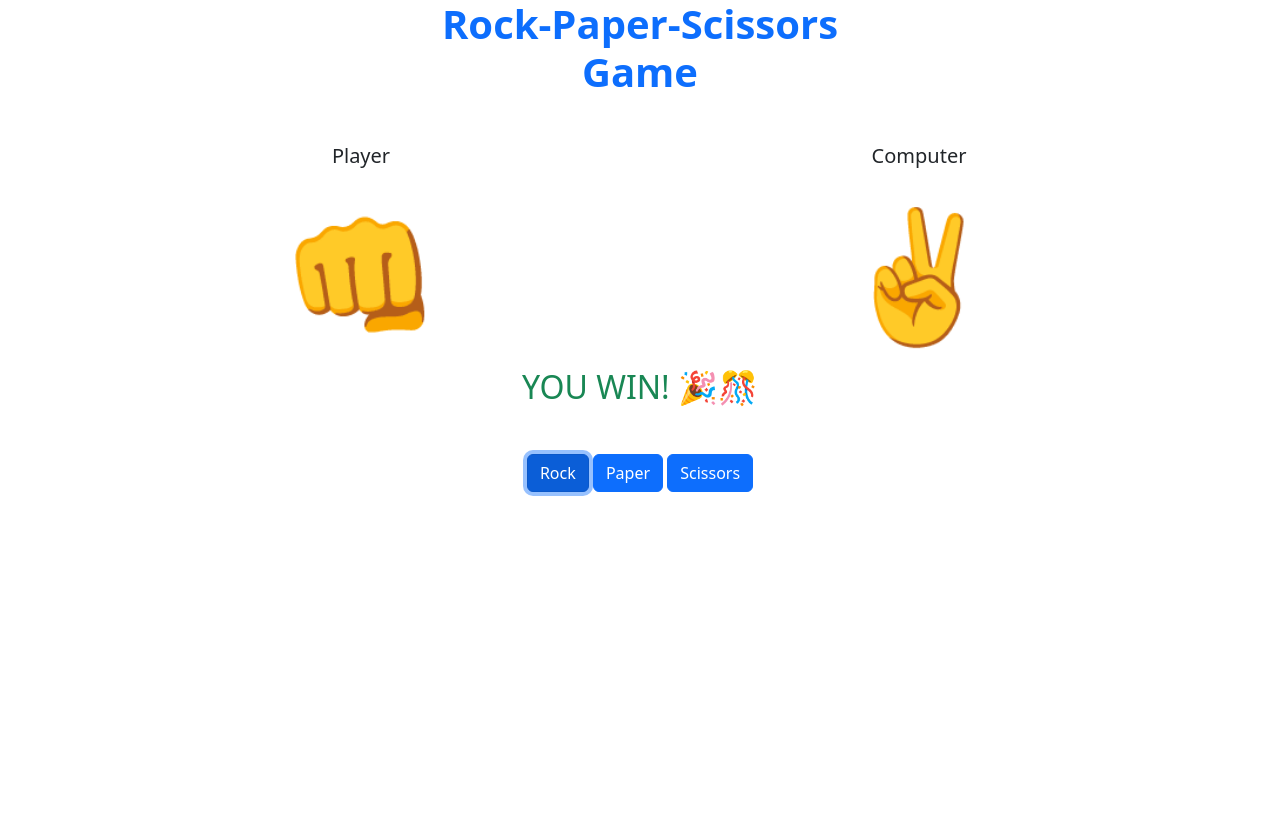
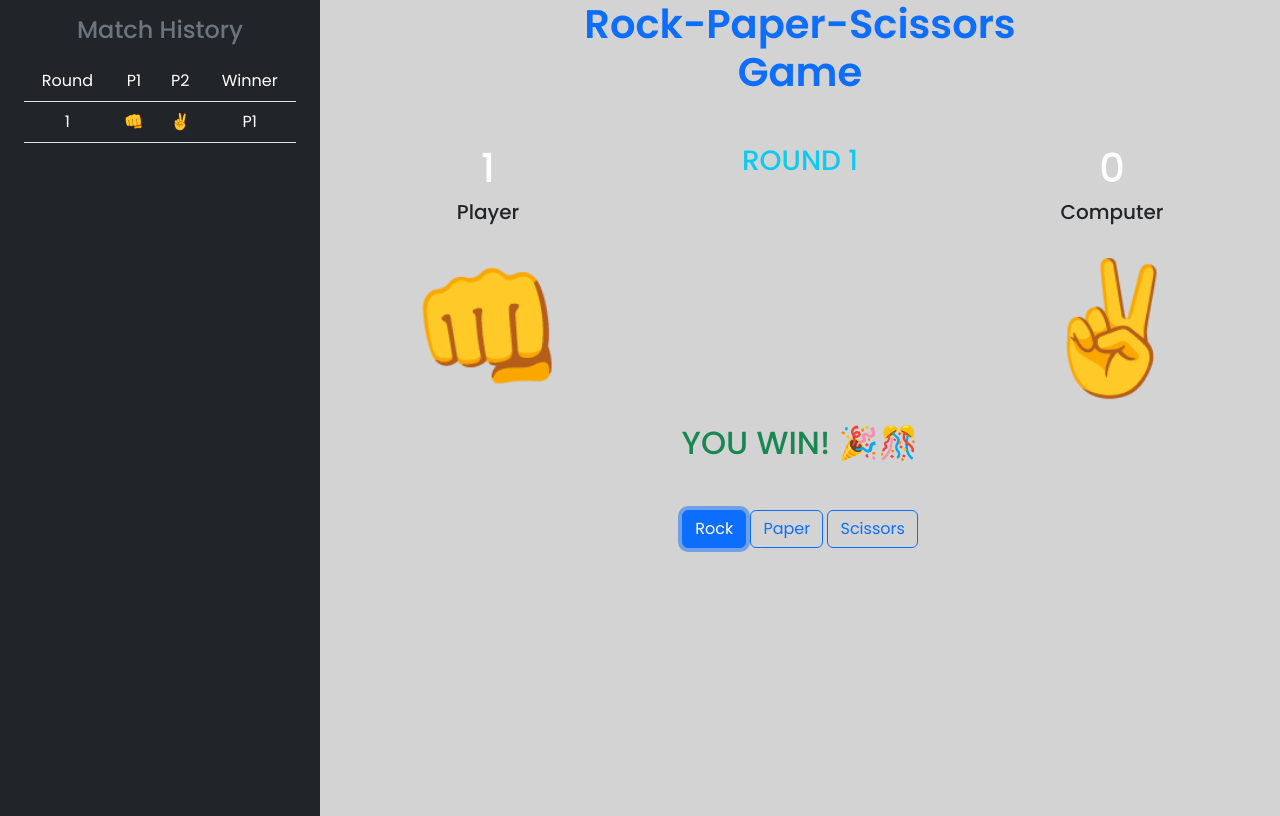
Before and after one commit to DanielPaz19/WD11_EXERCISE20_PAZ_DANIELLE, a website: page index.html in a window 1280 px wide. Both pictures are taken after a click on the button "Rock". Drawn offline with nearby package versions, Linux system fonts and the light colour scheme.

Commit message:
new features:history, winner, round number, etc

```diff
--- a/index.html
+++ b/index.html
@@ -4,23 +4,59 @@
     <meta charset="UTF-8" />
     <meta http-equiv="X-UA-Compatible" content="IE=edge" />
     <meta name="viewport" content="width=device-width, initial-scale=1.0" />
-    <title>Exercise 20</title>
+    <title>Exercise 23</title>
     <link rel="stylesheet" href="style.css" />
+    <link rel="preconnect" href="https://fonts.googleapis.com" />
+    <link rel="preconnect" href="https://fonts.gstatic.com" crossorigin />
+    <link
+      href="https://fonts.googleapis.com/css2?family=Poppins:ital,wght@0,100;0,200;0,300;0,400;0,500;0,600;1,100;1,200;1,300;1,400;1,500;1,600&display=swap"
+      rel="stylesheet"
+    />
   </head>
   <body>
-    <div class="container text-center">
+    <div class="container-fluid text-center">
+      <div class="row">
+        <div class="col-3 bg-dark" style="overflow-y: scroll">
+          <div class="container-fluid history-container">
+            <h4 class="mt-3 text-secondary">Match History</h4>
+
+            <table class="table text-white mt-3 history-table">
+              <thead>
+                <tr>
+                  <th class="fw-normal">Round</th>
+                  <th class="fw-normal">P1</th>
+                  <th class="fw-normal">P2</th>
+                  <th class="fw-normal">Winner</th>
+                </tr>
+              </thead>
+              <tbody></tbody>
+            </table>
+          </div>
+        </div>
+        <div class="col-9" style="height: 100vh">
           <h1 class="fw-bolder text-primary">
             Rock-Paper-Scissors <br />
             Game
           </h1>
 
+          <div
+            class="game-container position-relative"
+            style="min-height: 50vh"
+          >
             <div class="container mt-5">
               <div class="row">
-          <div class="col-6 text-center">
+                <div class="col-4 text-center">
+                  <h1 id="scorePlayer1" class="text-white">0</h1>
                   <h5>Player</h5>
                   <div class="output-player1 output">👊</div>
                 </div>
-          <div class="col-6 text-center">
+                <div class="col-4">
+                  <h3 class="text-info">
+                    ROUND <span class="round-counter">1</span>
+                  </h3>
+                </div>
+                <div class="col-4 text-center">
+                  <h1 id="scorePlayer2" class="text-white">0</h1>
                   <h5>Computer</h5>
                   <div class="output-player2 output">✌️</div>
                 </div>
@@ -34,11 +70,18 @@
             </div>
 
             <div class="container mt-5">
-        <button class="btn btn-primary btn__rock btn__choice">Rock</button>
-        <button class="btn btn-primary btn__paper btn__choice">Paper</button>
-        <button class="btn btn-primary btn__scissors btn__choice">
+              <button class="btn btn-outline-primary btn__rock btn__choice">
+                Rock
+              </button>
+              <button class="btn btn-outline-primary btn__paper btn__choice">
+                Paper
+              </button>
+              <button class="btn btn-outline-primary btn__scissors btn__choice">
                 Scissors
               </button>
+            </div>
+          </div>
+        </div>
       </div>
     </div>
 
--- a/main.js
+++ b/main.js
@@ -2,18 +2,118 @@
 
 const game = {
   choices: ["rock", "paper", "scissors"],
+  score: { player1: 0, player2: 0 },
+  history: [],
+  round: 0,
+  winningScore: 10,
 };
+
 const btnChoice = document.querySelectorAll(".btn__choice");
 const outputP1 = document.querySelector(".output-player1");
 const outputP2 = document.querySelector(".output-player2");
 const outputResult = document.querySelector(".output-result");
+const roundCounter = document.querySelector(".round-counter");
+
+const showChampion = (player) => {
+  const gameContainer = document.querySelector(".game-container");
+
+  gameContainer.innerHTML = `<div class="position-absolute top-50 start-50 translate-middle w-100" ><h1>
+  ${
+    player == 0
+      ? '<span class="text-success">You are the CHAMPION! 🎊🏆🎇</span>'
+      : '<span class="text-danger">You LOSE to a COMPUTER! 😒😜</span>'
+  }
+  </h1>
+  <a class="btn btn-primary btn-lg mt-5" href="index.html">Play Again!</a>
+  </div>
+  `;
+};
+
+const checkWinner = () => {
+  // Check if player gets winning score
+
+  const { player1, player2 } = game.score;
+
+  const winFilter = [player1, player2].filter(
+    (score) => score >= game.winningScore
+  );
+
+  if (!winFilter.length) return;
+
+  const winner = [player1, player2].findIndex(
+    (score) => score >= game.winningScore
+  );
+
+  showChampion(winner);
+};
+
+const showScore = () => {
+  const scorePlayer1 = document.querySelector("#scorePlayer1");
+  const scorePlayer2 = document.querySelector("#scorePlayer2");
+
+  scorePlayer1.innerHTML = game.score.player1;
+  scorePlayer2.innerHTML = game.score.player2;
+};
+
+const showHistory = () => {
+  const historyTable = document.querySelector(".history-table");
+
+  const changeToIcon = (value) => {
+    switch (value) {
+      case "rock":
+        return "👊";
+      case "paper":
+        return "✋";
+      case "scissors":
+        return "✌️";
+    }
+  };
+  const history = game.history
+    .map(
+      (history, index) => `<tr><td>${index + 1}</td>
+                          <td>${changeToIcon(history.player1)}</td>
+                          <td>${changeToIcon(history.player2)}</td>
+                          <td>${
+                            !history.winner ? `-` : `P${history.winner}`
+                          }</td></tr>`
+    )
+    .reverse()
+    .join("");
+
+  historyTable.querySelector("tbody").innerHTML = history;
+};
+
+const winner = (player = null) => {
+  if (!player) {
+    outputResult.innerHTML = "<span class='text-warning'>DRAW! 😒👍</span>";
+    return 0;
+  }
+
+  if (player == 1) {
+    outputResult.innerHTML = "<span class='text-success'>YOU WIN! 🎉🎊</span>";
+
+    game.score.player1++;
+  }
+
+  if (player == 2) {
+    outputResult.innerHTML = "<span class='text-danger'>YOU LOSE! 😂</span>";
+
+    game.score.player2++;
+  }
+
+  return player;
+};
 
 btnChoice.forEach((btn) => {
   btn.addEventListener("click", function (e) {
+    game.round++;
+    roundCounter.innerHTML = game.round;
+
     const target = e.target;
 
     let player1;
     let player2;
+    let win;
 
     if (target.className.includes("btn__rock")) {
       outputP1.innerHTML = "👊";
@@ -47,45 +147,38 @@ btnChoice.forEach((btn) => {
 
     if (player1 == "rock") {
       if (player2 == "paper") {
-        outputResult.innerHTML =
-          "<span class='text-danger'>YOU LOSE! 😂</span>";
+        win = winner(2);
       } else if (player2 == "scissors") {
-        outputResult.innerHTML =
-          "<span class='text-success'>YOU WIN! 🎉🎊</span>";
+        win = winner(1);
       } else {
-        outputResult.innerHTML = "<span class='text-warning'>DRAW! 😒👍</span>";
+        win = winner();
       }
     }
 
     if (player1 == "paper") {
       if (player2 == "scissors") {
-        //Player 2 wins
-        outputResult.innerHTML =
-          "<span class='text-danger'>YOU LOSE! 😂</span>";
+        win = winner(2);
       } else if (player2 == "rock") {
-        //Player 1 wins
-        outputResult.innerHTML =
-          "<span class='text-success'>YOU WIN! 🎉🎊</span>";
+        win = winner(1);
       } else {
         //Draw
-        outputResult.innerHTML = "<span class='text-warning'>DRAW! 😒👍</span>";
+        win = winner();
       }
     }
 
     if (player1 == "scissors") {
       if (player2 == "rock") {
-        //Player 2 wins
-        outputResult.innerHTML =
-          "<span class='text-danger'>YOU LOSE! 😂</span>";
+        win = winner(2);
       } else if (player2 == "paper") {
-        //Player 1 wins
-        outputResult.innerHTML =
-          "<span class='text-success'>YOU WIN! 🎉🎊</span>";
+        win = winner(1);
       } else {
-        //Draw
-        outputResult.innerHTML = "<span class='text-warning'>DRAW! 😒👍</span>";
+        win = winner();
       }
     }
-    console.log(player1, player2);
+
+    game.history.push({ player1, player2, winner: win });
+    showHistory();
+    showScore();
+    checkWinner();
   });
 });
--- a/style.scss
+++ b/style.scss
@@ -1,5 +1,14 @@
 @import "./node_modules/bootstrap/scss/bootstrap.scss";
+
+body {
+  font-family: "Poppins", sans-serif;
+  background-color: lightgray;
+}
 
 .output {
   font-size: 8rem;
 }
+
+.history-container {
+  height: 100vh !important;
+}
```
Also changed, not shown: style.css, 1 other file. Lines whose indentation alone changed are shown as unchanged.
